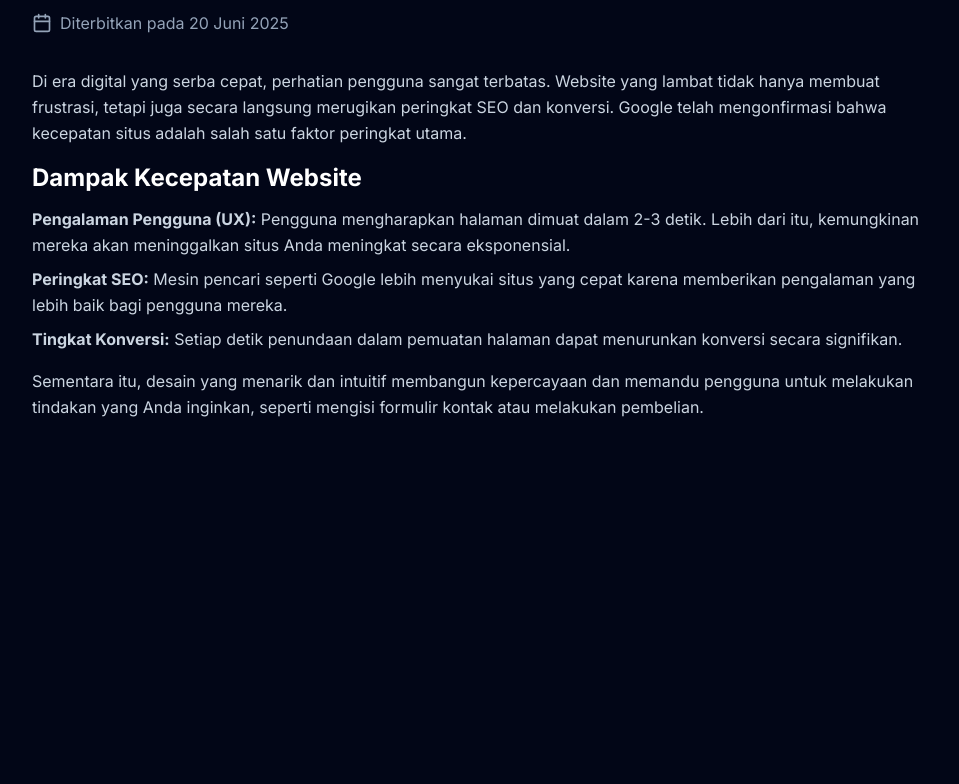
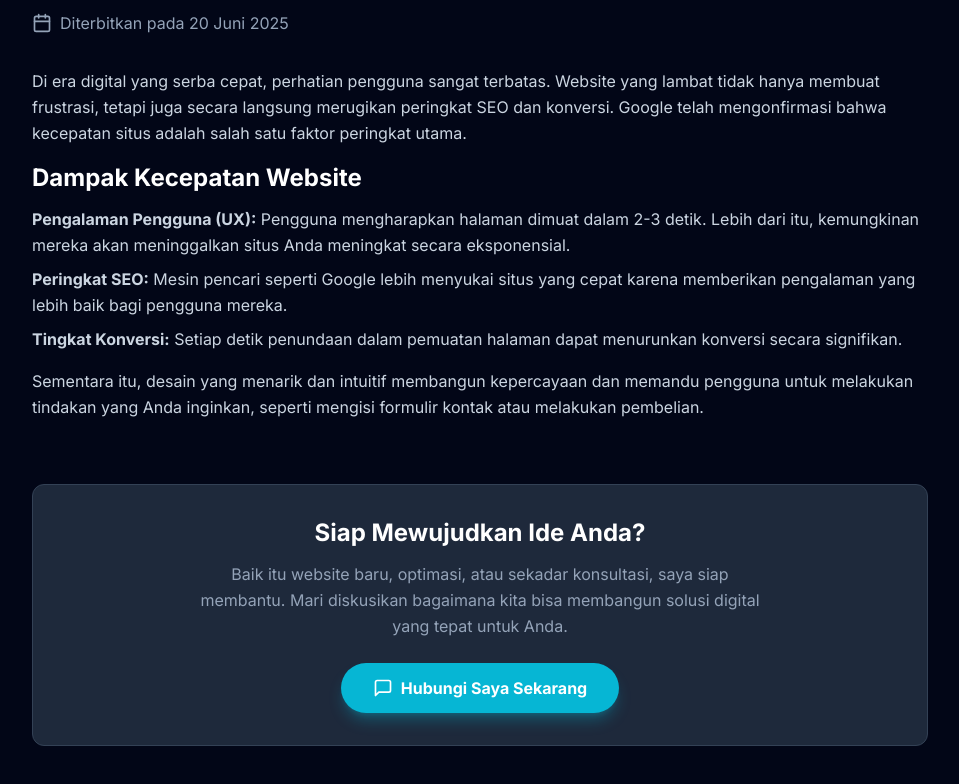
Before and after one commit to ayick13/jasa-web, a Next.js app in the folder web-app/: page /blog/mengapa-website-cepat-penting in a window 1280 px wide. Shown: the part 256-1040 px from the top of the page, without its empty margins (160-1119 px from the left). Before the commit the page ends 800 px from the top, so only its background shows below. Built offline with nearby package versions, Linux system fonts and the light colour scheme.

Commit message:
Feat: Menambahkan CTA di setiap halaman artikel

```diff
--- a/web-app/app/blog/[slug]/page.tsx
+++ b/web-app/app/blog/[slug]/page.tsx
@@ -2,7 +2,27 @@ import { Metadata } from 'next';
 import { blogArticles } from '@/lib/blog-data';
 import { notFound } from 'next/navigation';
 import Link from 'next/link';
-import { ArrowLeft, Calendar } from 'lucide-react';
+import { ArrowLeft, Calendar, MessageSquare, ArrowRight } from 'lucide-react';
+
+// --- Komponen CTA Baru ---
+const BlogCTA = () => (
+  <div className="mt-16 bg-slate-800 border border-slate-700 rounded-xl p-8 text-center">
+    <h3 className="text-2xl font-bold text-white mb-3">
+      Siap Mewujudkan Ide Anda?
+    </h3>
+    <p className="text-slate-400 max-w-xl mx-auto mb-6">
+      Baik itu website baru, optimasi, atau sekadar konsultasi, saya siap membantu. Mari diskusikan bagaimana kita bisa membangun solusi digital yang tepat untuk Anda.
+    </p>
+    <Link
+      href="/#contact"
+      className="inline-flex items-center justify-center gap-2 bg-cyan-500 text-white font-bold py-3 px-8 rounded-full shadow-lg shadow-cyan-500/30 hover:bg-cyan-600 transition-all duration-300 transform hover:scale-105"
+    >
+      <MessageSquare className="w-5 h-5" />
+      Hubungi Saya Sekarang
+    </Link>
+  </div>
+);
+
 
 type Props = {
   params: { slug: string };
@@ -55,10 +75,14 @@ export default function BlogPostPage({ params }: Props) {
             <span>Diterbitkan pada {article.publishedDate}</span>
         </div>
 
+        {/* Konten Artikel */}
         <div
           className="prose prose-invert prose-lg max-w-none text-slate-300"
           dangerouslySetInnerHTML={{ __html: article.content }}
         />
+
+        {/* --- Penambahan Komponen CTA di sini --- */}
+        <BlogCTA />
       </div>
     </article>
   );
```
